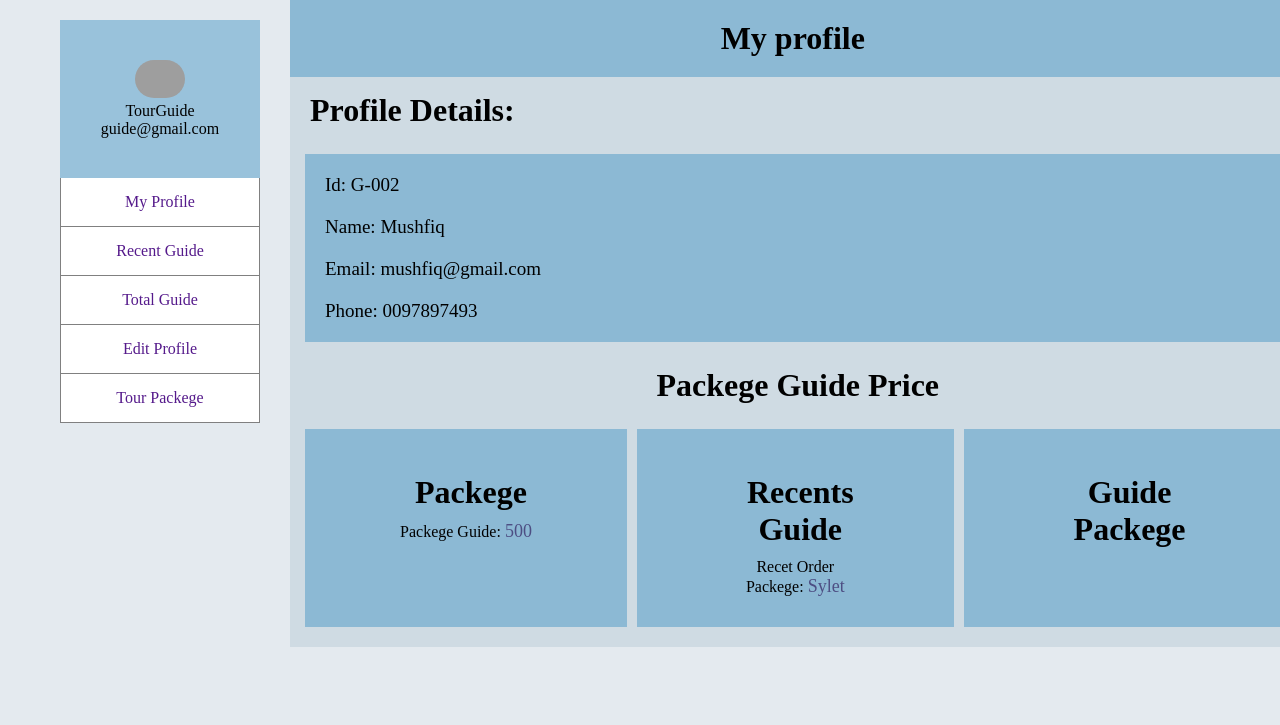
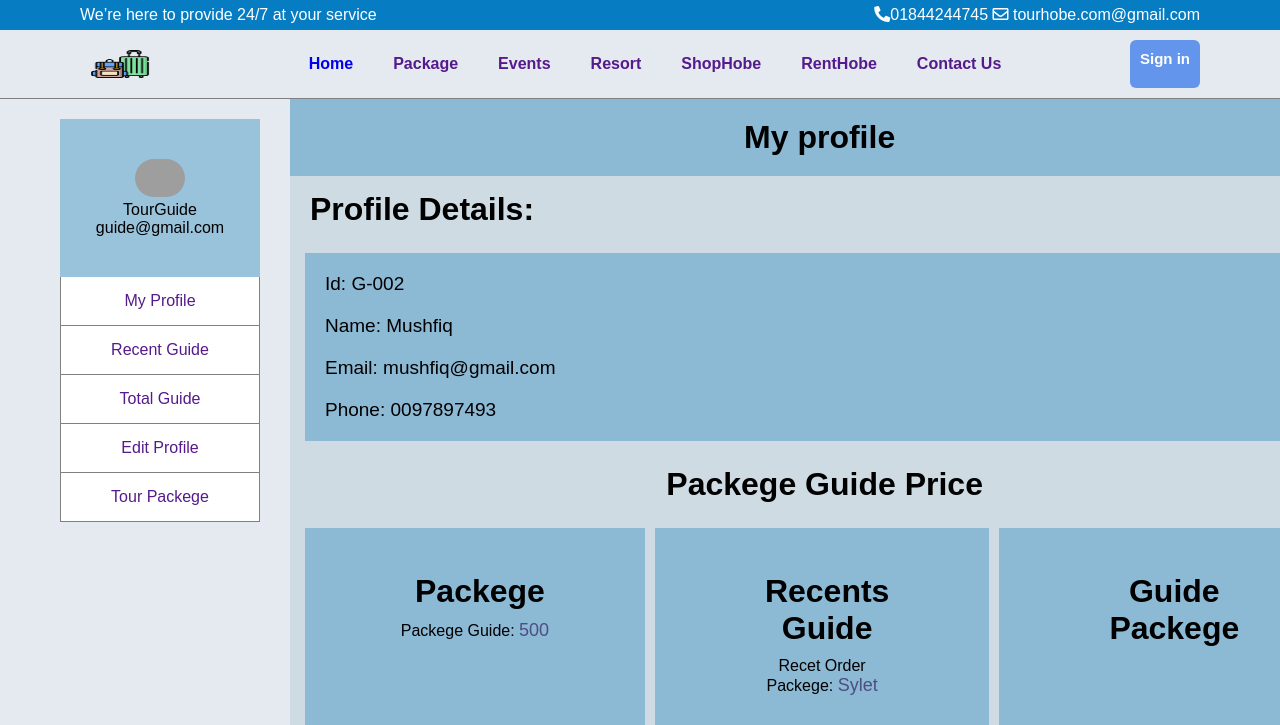
Before and after one commit to Salemah/webprojectfinal, a PHP site: page /tourguide.html in a window 1280 px wide; the page is wider, and only the part inside the window is pictured. Shown: the top 725 px of that part. Run offline with PHP 8.4, Linux system fonts and the light colour scheme; grey boxes are pictures that could not be loaded.

Commit message:
dashboard added

```diff
--- a/tourguide.html
+++ b/tourguide.html
@@ -1,14 +1,47 @@
 <!DOCTYPE html>
 <html lang="en">
+
 <head>
     <meta charset="UTF-8">
     <meta http-equiv="X-UA-Compatible" content="IE=edge">
     <meta name="viewport" content="width=device-width, initial-scale=1.0">
     <link rel="stylesheet" href="tourguide.css">
-    <link rel="stylesheet" href="https://use.fontawesome.com/releases/v5.15.4/css/all.css" integrity="sha384-DyZ88mC6Up2uqS4h/KRgHuoeGwBcD4Ng9SiP4dIRy0EXTlnuz47vAwmeGwVChigm" crossorigin="anonymous">
+    <link rel="stylesheet" href="style.css">
+    <link rel="stylesheet" href="https://use.fontawesome.com/releases/v5.15.4/css/all.css"
+        integrity="sha384-DyZ88mC6Up2uqS4h/KRgHuoeGwBcD4Ng9SiP4dIRy0EXTlnuz47vAwmeGwVChigm" crossorigin="anonymous">
     <title>Document</title>
 </head>
+
 <body>
+    <section>
+        <div class="Topbar">
+            <div class="top">
+                <p>We’re here to provide 24/7 at your service</p>
+            </div>
+            <div class="top">
+                <p><i class="fas fa-phone-alt"></i>01844244745 <i class="far fa-envelope"></i> tourhobe.com@gmail.com
+                </p>
+            </div>
+        </div>
+    </section>
+
+    <!-- headerstart -->
+    <header>
+        <img id="logo" src="images/travel-luggage.png" alt="">
+        <nav class="">
+            <ul class="nav-bar">
+                <li><a href="index.html">Home</a></li>
+                <li><a href="">Package</a></li>
+                <li><a href="">Events</a></li>
+                <li><a href="">Resort</a></li>
+                <li><a href="">ShopHobe</a></li>
+                <li><a href="">RentHobe</a></li>
+                <li><a href="">Contact Us</a></li>
+            </ul>
+        </nav>
+        <a class="btn" href="Login.html">Sign in</a>
+    </header>
+    <!-- headerend -->
     <main>
         <div class="main-container">
             <div class="color">
@@ -94,4 +127,5 @@
 
     </main>
 </body>
+
 </html>
```
Also changed, not shown: tourguide.css (+73 -1 lines). Lines whose indentation alone changed are shown as unchanged.
